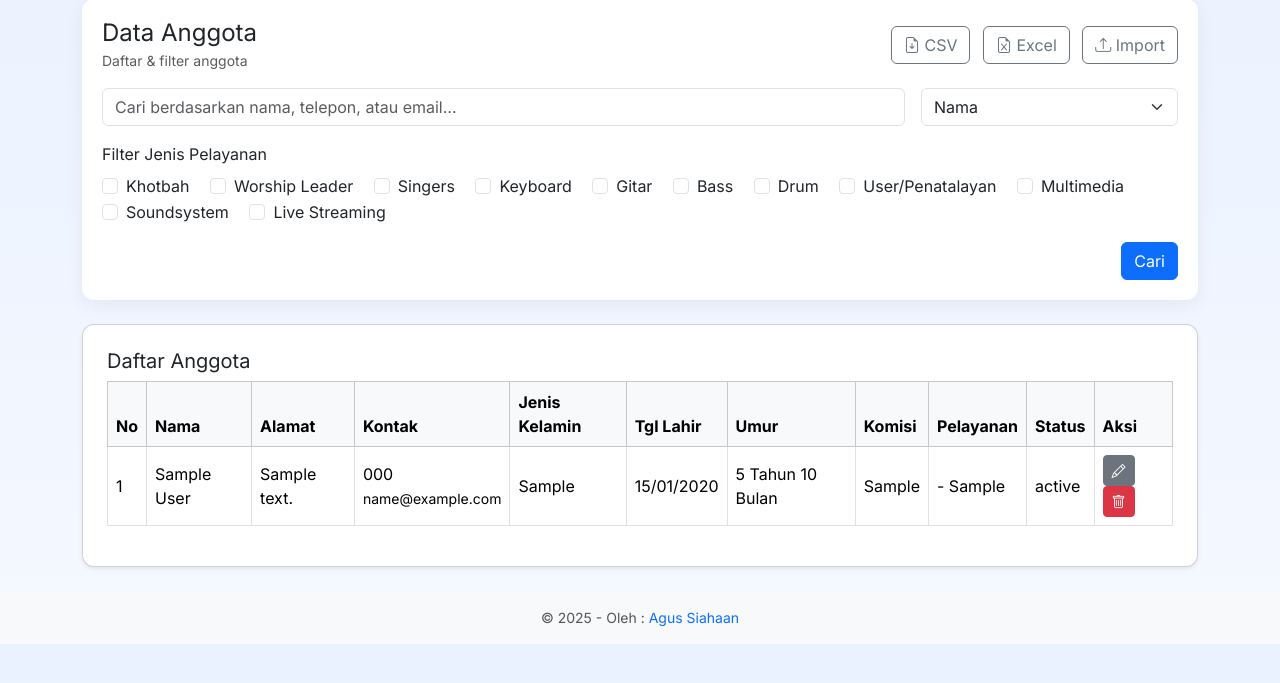
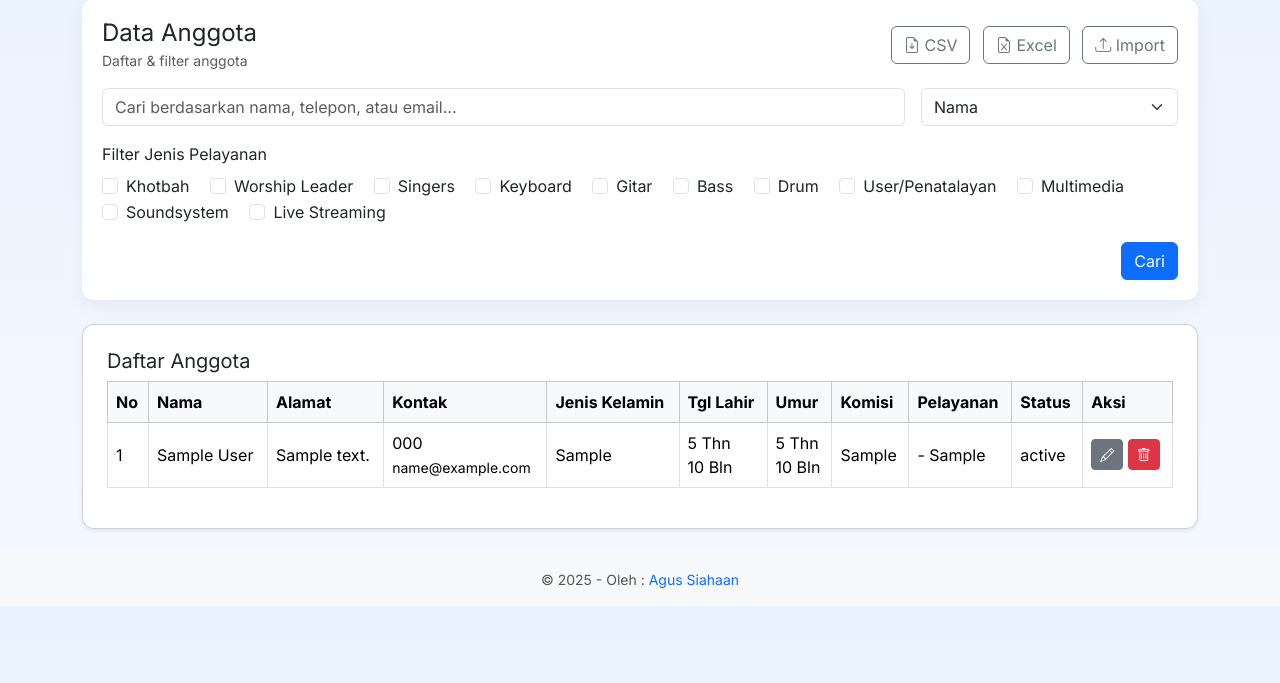
Before and after one commit to agussiahaan/gpf, a Flask app: page / in a window 1280 px wide. Shown: the part 84-767 px from the top of the page. Run offline with Flask 2, Linux system fonts and the light colour scheme; a user stored in the database is signed in; tables that the repository leaves empty hold one stand-in row (values such as "Sample post"); some libraries are stand-ins or nearby versions.

Commit message:
Add files via upload

```diff
--- a/templates/dashboard.html
+++ b/templates/dashboard.html
@@ -73,13 +73,17 @@
 
     <td>
   {% if m.birthdate %}
-        {{ m.birthdate[8:10] }}/{{ m.birthdate[5:7] }}/{{ m.birthdate[0:4] }}
+    {% set hasil = hitung_umur(m.birthdate).split(' ') %}
+    {{ hasil[0] }} Thn<br>
+    {{ hasil[2] }} Bln
   {% else %}-{% endif %}
 </td>
 
     <td>
   {% if m.birthdate %}
-        {{ hitung_umur(m.birthdate) }}
+    {% set hasil = hitung_umur(m.birthdate).split(' ') %}
+    {{ hasil[0] }} Thn<br>
+    {{ hasil[2] }} Bln
   {% else %}-{% endif %}
 </td>
 
```
Lines whose indentation alone changed are shown as unchanged.
